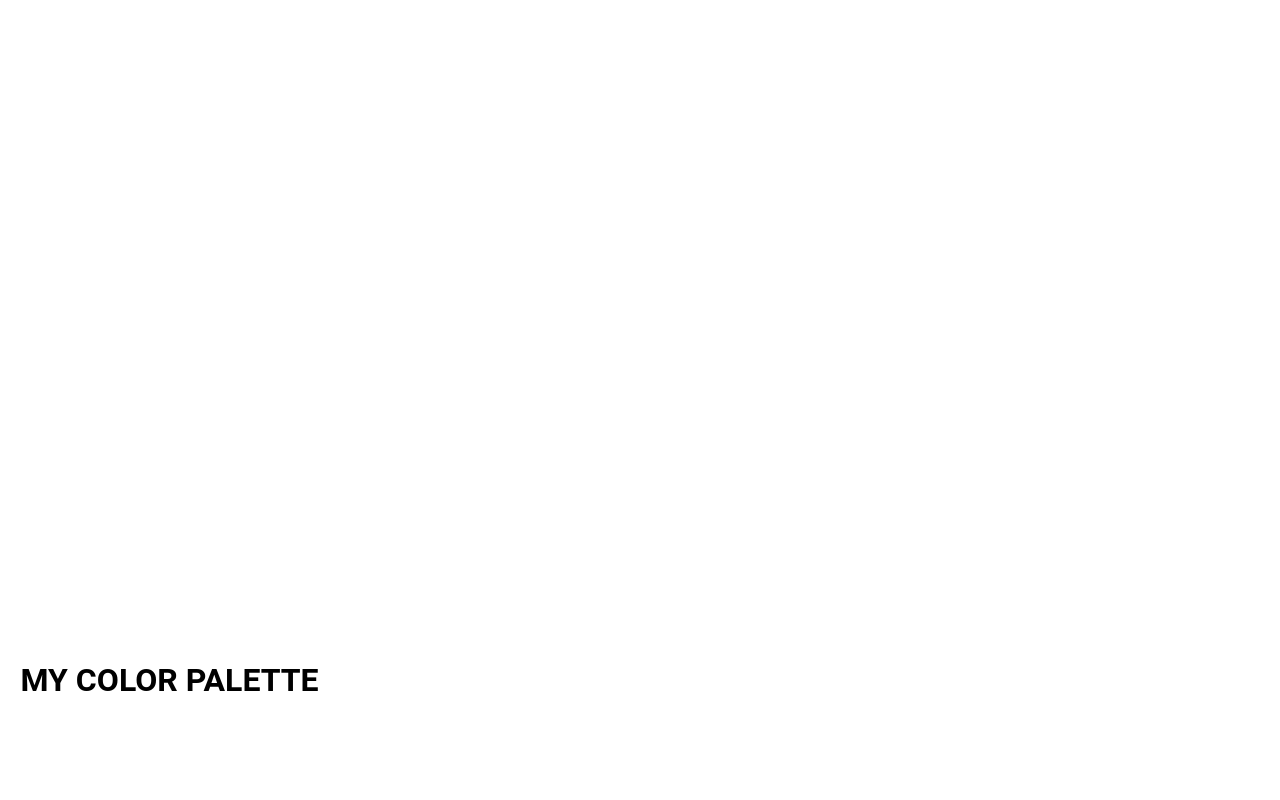
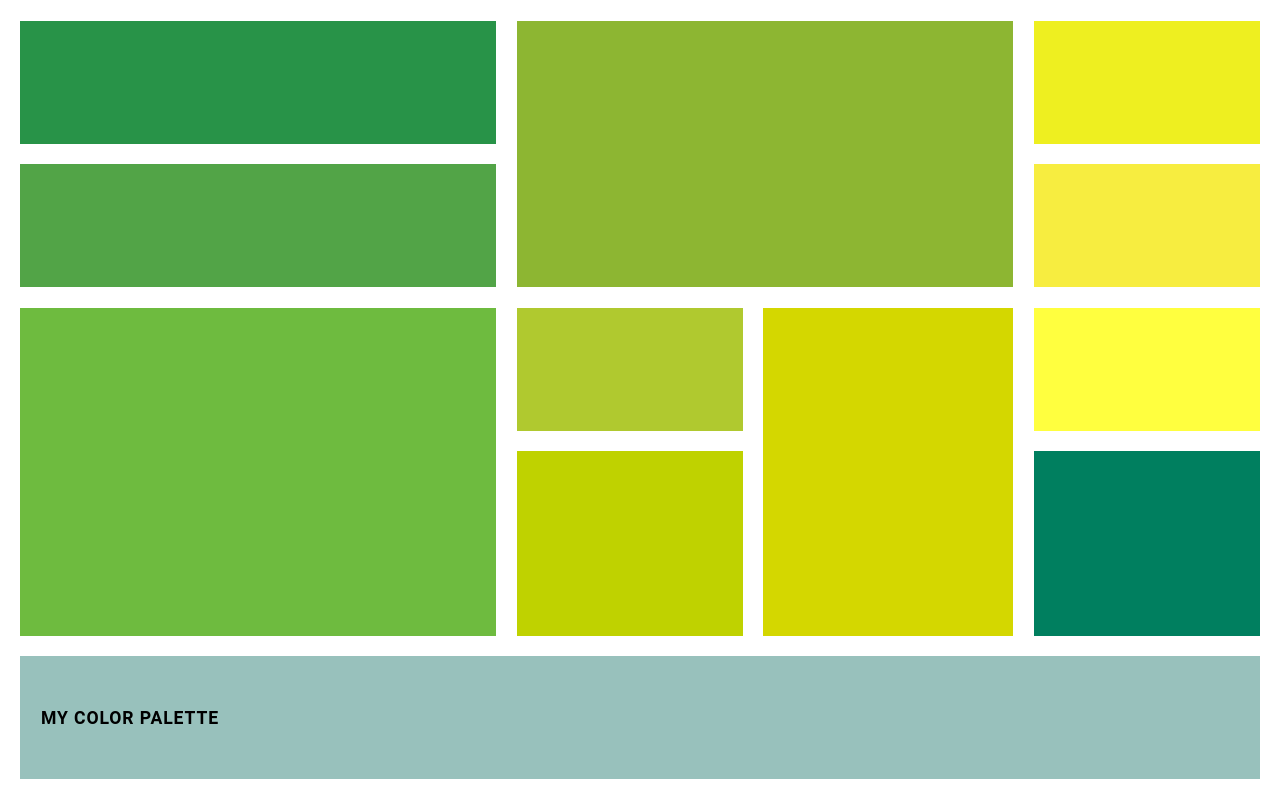
Before and after one commit to carroline88/Grid-color-palette, a plain HTML site: page index.html in a window 1280 px wide. Drawn offline with Linux system fonts and the light colour scheme.

Commit message:
fix css, grid boxes

```diff
--- a/styles/style.css
+++ b/styles/style.css
@@ -14,37 +14,53 @@ body {
 
 .palette-grid {
   height: 100vh;
+  width: 100vw;
   padding: 2.6vh 1.6vw;
   display: grid;
   gap: 2.6vh 1.6vw;
-  grid-template-columns: 2.1fr 1fr 1.1fr 1fr 1fr;
-  grid-template-rows: 1.2fr 1.2fr 1.2fr 1.6fr 1.1fr;
+  grid-template-columns: 2.11fr 1fr 1.11fr 1fr;
+  grid-template-rows: 1fr 1fr 1fr 1.5fr 1fr;
+  grid-template-areas:
+    "b1  b4  b4  b8"
+    "b2  b4  b4  b9"
+    "b3  b5  b7  b10"
+    "b3  b6  b7  b11"
+    "fot fot fot fot";
 }
 
-.box-1 { grid-column: 1 / 2; grid-row: 1 / 2; }
-.box-2 { grid-column: 1 / 2; grid-row: 2 / 3; }
-.box-3 { grid-column: 1 / 2; grid-row: 3 / 5; }
+.box {
+  width: 100%;
+  height: 100%;
+}
+
+.box-1 { grid-area: b1; background-color: #289348; }
+.box-2 { grid-area: b2; background-color: #52a447; }
+.box-3 { grid-area: b3; background-color: #6ebb3f; }
 
 
-.box-4 { grid-column: 2 / 4; grid-row: 1 / 3; }
+.box-4 { grid-area: b4; background-color: #8db632; }
+.box-5 { grid-area: b5; background-color: #b0c92f; }
+.box-6 { grid-area: b6; background-color: #bfd200; }
+.box-7 { grid-area: b7; background-color: #d4d700; }
 
 
-.box-5 { grid-column: 2 / 3; grid-row: 3 / 4; }
-.box-6 { grid-column: 2 / 3; grid-row: 4 / 5; }
-
-
-.box-7 { grid-column: 3 / 5; grid-row: 3 / 5; }
-
-
-.box-8  { grid-column: 4 / 6; grid-row: 1 / 2; }
-.box-9  { grid-column: 4 / 6; grid-row: 2 / 3; }
-.box-10 { grid-column: 4 / 6; grid-row: 3 / 4; }
-
-
-.box-11 { grid-column: 5 / 6; grid-row: 4 / 5; }
+.box-8  { grid-area: b8;  background-color: #eeef20; }
+.box-9  { grid-area: b9;  background-color: #f7ed40; }
+.box-10 { grid-area: b10; background-color: #ffff3f; }
+.box-11 { grid-area: b11; background-color: #007f5f; }
 
 
 .footer {
-  grid-column: 1 / 6;
-  grid-row: 5 / 6;
+  grid-area: fot;
+  background-color: #98c1bc;
+  display: flex;
+  align-items: center;
+  padding-left: 1.6vw;
 }
+
+.footer h1 {
+  font-size: 2.2vh;
+  letter-spacing: 0.05em;
+  font-weight: 700;
+  color: #000000;
+}
```
